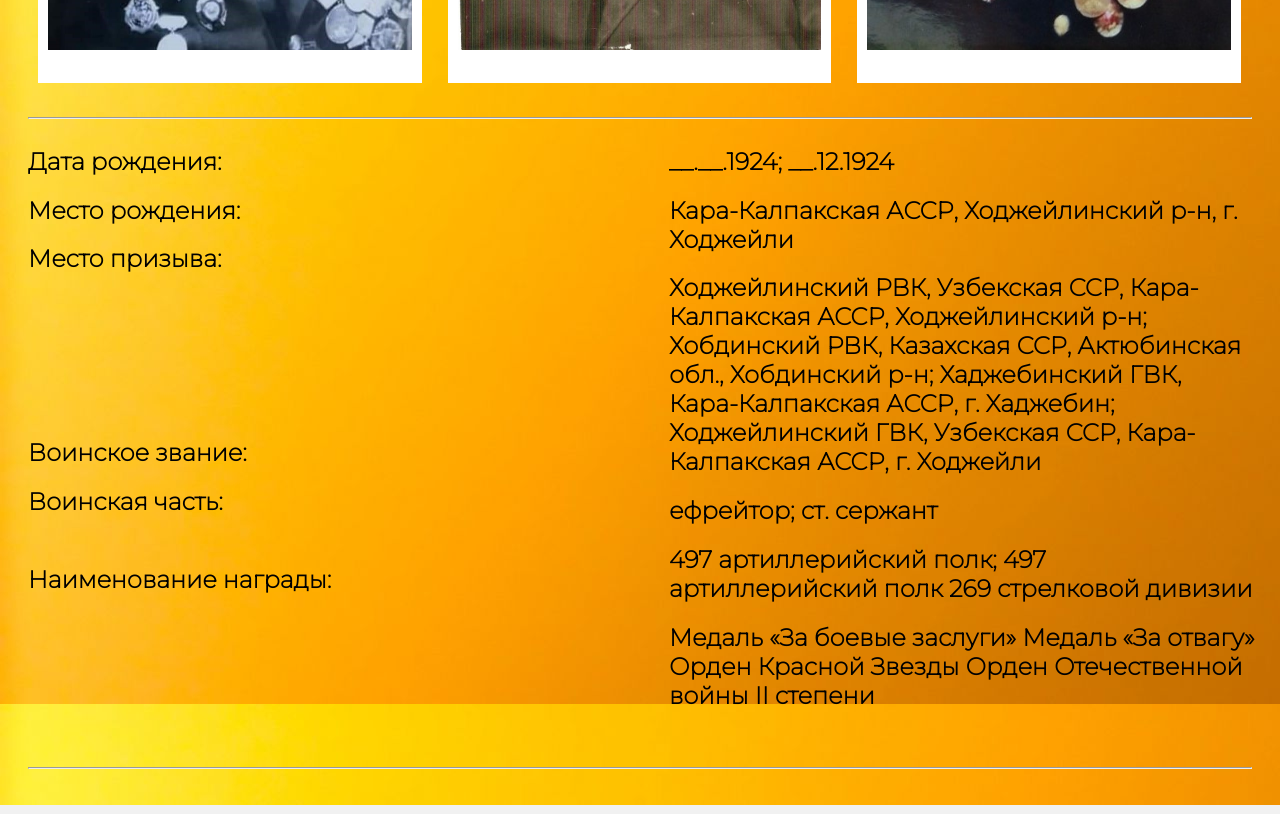
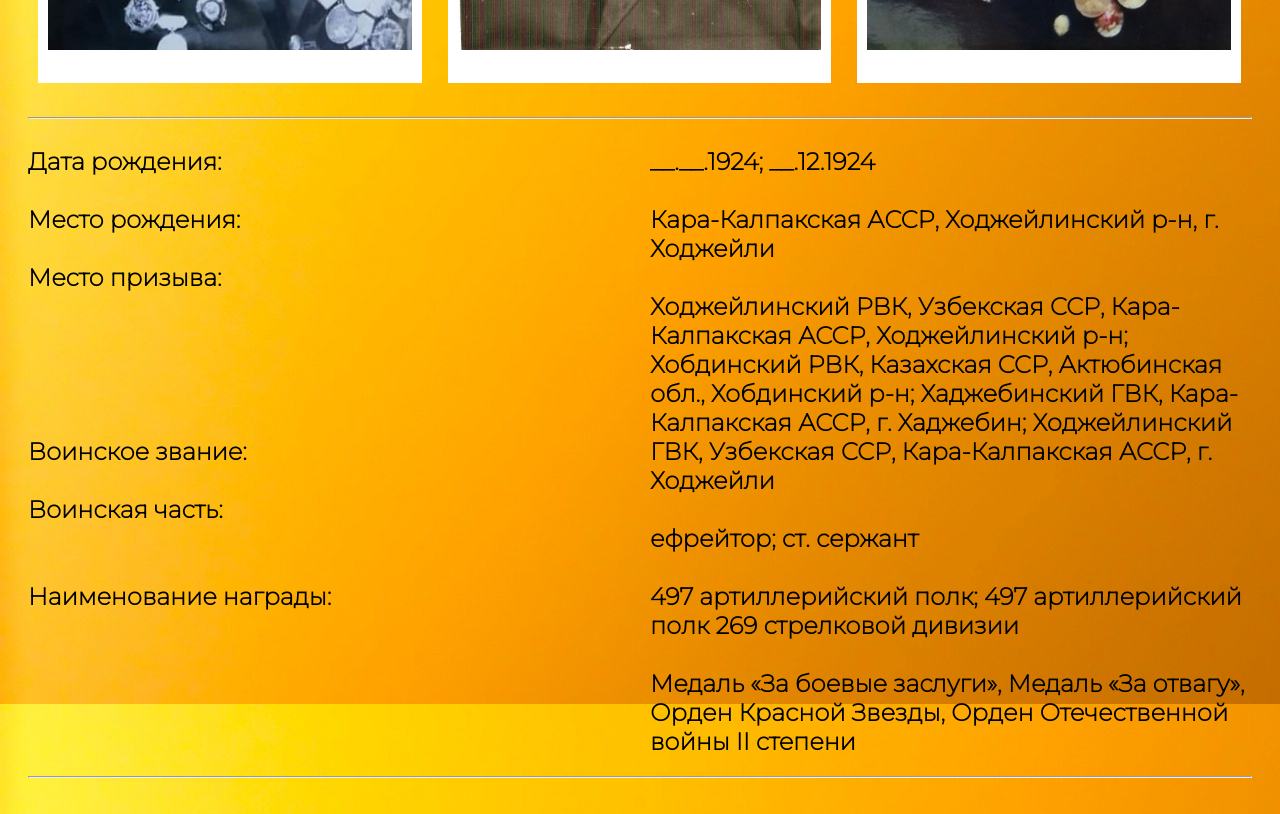
Before and after one commit to usmanov-umar/usmanov-umar.github.io, a plain HTML site: page index.html in a window 1280 px wide. Shown: the part 1600-2414 px from the top of the page. Drawn offline with Linux system fonts and the light colour scheme.

Commit message:
Second Commit

```diff
--- a/css/main1.css
+++ b/css/main1.css
@@ -159,3 +159,25 @@ h1 {
 	height: 560px;
 	width: 300px;
 }
+
+.container {
+   max-width: 640px;
+    margin: 0 auto;
+    padding: 20px;
+}
+/* Отсюда копируйте стили */
+.left-col, /* левая колонка */
+.right-col/* правая колонка */
+{
+    width: 50%;    /* ширина */
+    min-width: 180px;  /* минимальная ширина сужения */
+    height: auto;  /* высота */
+    box-sizing: border-box;
+    float: left; /* плавающие блоки */
+}
+.left-col{
+    padding-right: 10px; /* отступ справа */
+}
+.right-col{
+    padding-left: 10px; /* отступ слева */
+}
--- a/index.html
+++ b/index.html
@@ -55,27 +55,35 @@
 </div>
 <hr>
 
-<div class="textcols">
-	<div class="textcols-item">
-		<h2 class="main-text">Дата рождения:<br></h2>
-		<h2 class="main-text">Место рождения:<br></h2>
-		<h2 class="main-text">Место призыва:<br><br><br><br><br><br></h2>
-		<h2 class="main-text">Воинское звание:<br></h2>
-		<h2 class="main-text">Воинская часть:<br><br></h2>
-		<h2 class="main-text">Наименование награды:<br><br><br></h2>
-	</div>
-	<div class="textcols-item">
-		<h2 class="main-text">__.__.1924; __.12.1924<br></h2>
-		<h2 class="main-text">Кара-Калпакская АССР, Ходжейлинский р-н, г. Ходжейли<br></h2>
-		<h2 class="main-text">Ходжейлинский РВК, Узбекская ССР, Кара-Калпакская АССР, Ходжейлинский р-н; Хобдинский РВК, Казахская ССР, Актюбинская обл., Хобдинский р-н; Хаджебинский ГВК, Кара-Калпакская АССР, г. Хаджебин; Ходжейлинский ГВК, Узбекская ССР, Кара-Калпакская АССР, г. Ходжейли<br></h2>
-		<h2 class="main-text">ефрейтор; ст. сержант<br></h2>
-		<h2 class="main-text"> 497 артиллерийский полк; 497 артиллерийский полк 269 стрелковой дивизии<br></h2>
-		<h2 class="main-text">Медаль «За боевые заслуги»
-Медаль «За отвагу»
-Орден Красной Звезды
-Орден Отечественной войны II степени<br><br></h2>
-	</div>
+<div class="left-col">
+  <p>
+  	<h2 class="main-text">
+  	Дата рождения: <br><br>
+  	Место рождения: <br><br>
+  	Место призыва: <br><br><br><br><br><br>
+  	Воинское звание: <br><br>
+  	Воинская часть: <br><br><br>
+  	Наименование награды: <br><br>
+
+  	  </h2>
+	</p>
 </div>
+
+<!-- правая колонка -->
+<div class="right-col">
+    <p>
+    	<h2 class="main-text">
+    		__.__.1924; __.12.1924 <br><br>
+    		Кара-Калпакская АССР, Ходжейлинский р-н, г. Ходжейли<br><br>
+    		Ходжейлинский РВК, Узбекская ССР, Кара-Калпакская АССР, Ходжейлинский р-н; Хобдинский РВК, Казахская ССР, Актюбинская обл., Хобдинский р-н; Хаджебинский ГВК, Кара-Калпакская АССР, г. Хаджебин; Ходжейлинский ГВК, Узбекская ССР, Кара-Калпакская АССР, г. Ходжейли <br><br>
+    		ефрейтор; ст. сержант <br><br>
+    		 497 артиллерийский полк; 497 артиллерийский полк 269 стрелковой дивизии <br><br>
+    		  Медаль «За боевые заслуги», Медаль «За отвагу», Орден Красной Звезды, Орден Отечественной войны II степени <br>
+    	</h2>
+    </p>
+</div>
+<!-- отмена float -->
+<div class="clearfix"></div>
 <hr>
 <!-- END MAIN -->
 
```
